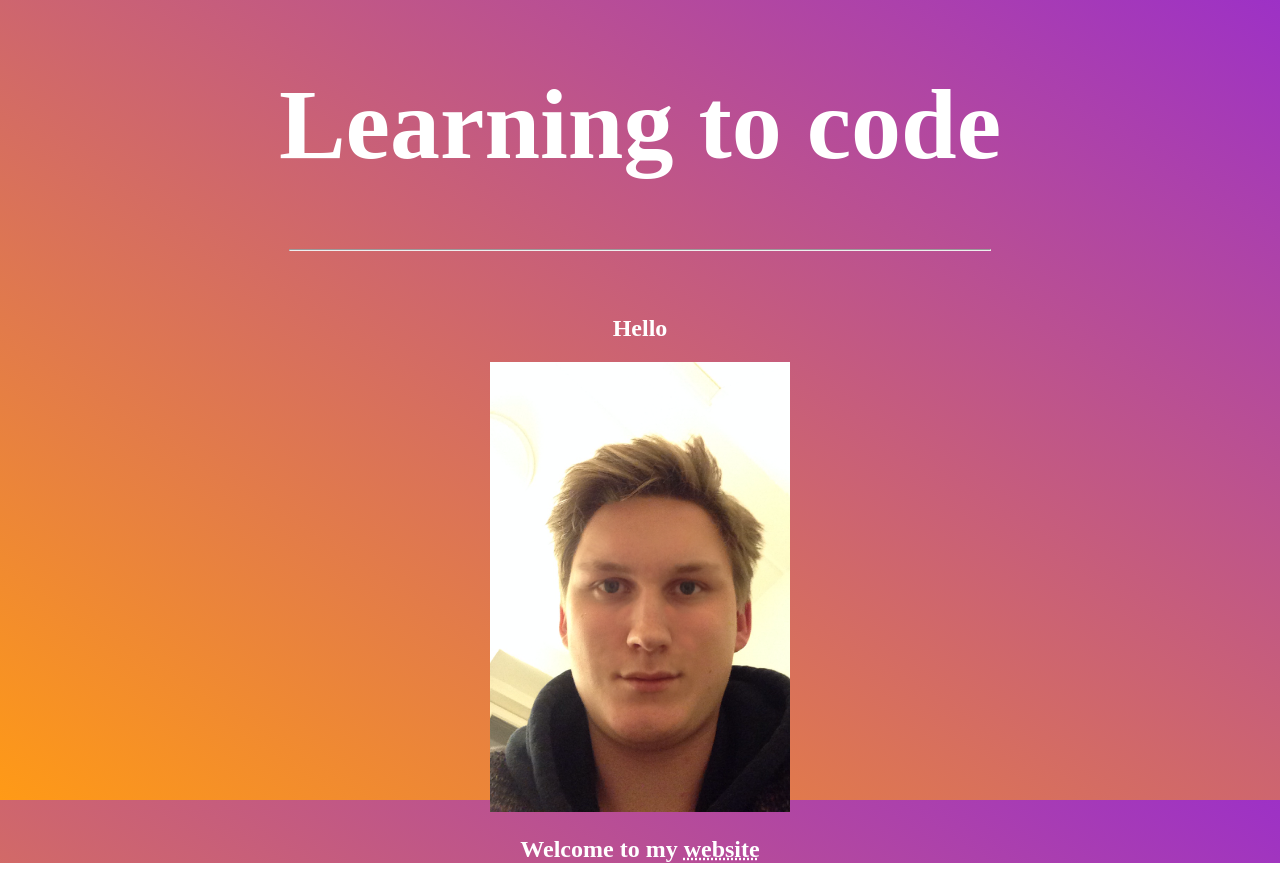
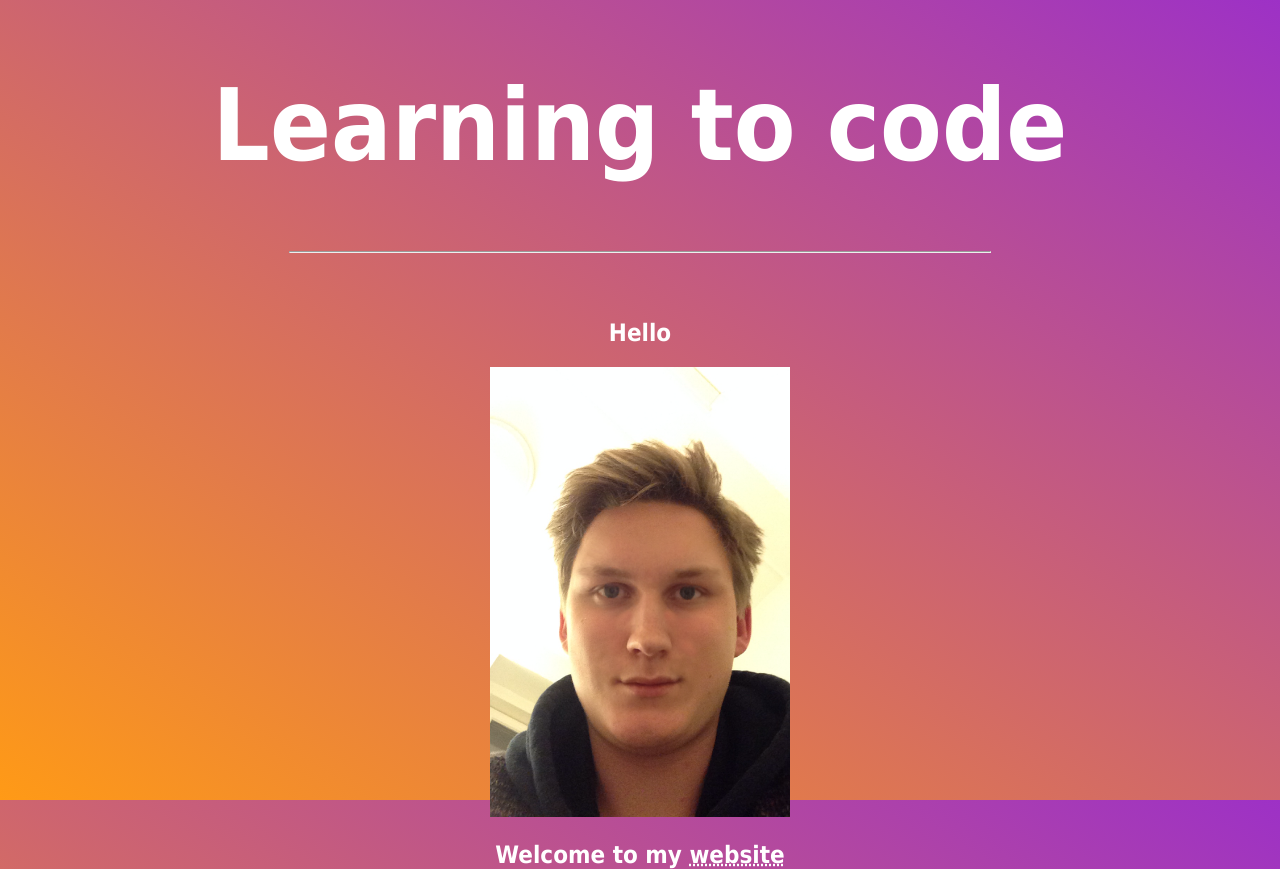
Before and after one commit to Valdemarr/ChampCoding, a plain HTML site: page index.html in a window 1280 px wide. Drawn offline with Linux system fonts and the light colour scheme.

Commit message:
added new secondary font

```diff
--- a/style.css
+++ b/style.css
@@ -12,7 +12,7 @@ h2{
 }
 body{
 	color:white;
-	font-family:raleway;
+	font-family:raleway, tahoma;
 	text-align:center;
 	background:linear-gradient(to top right, #ff9a16,#9d31c6);
 }
```
